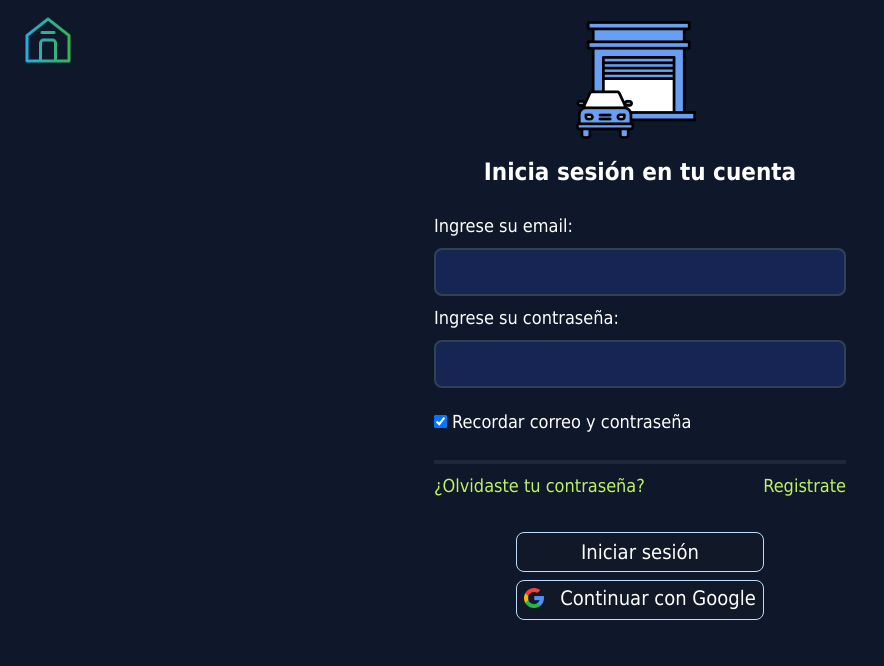
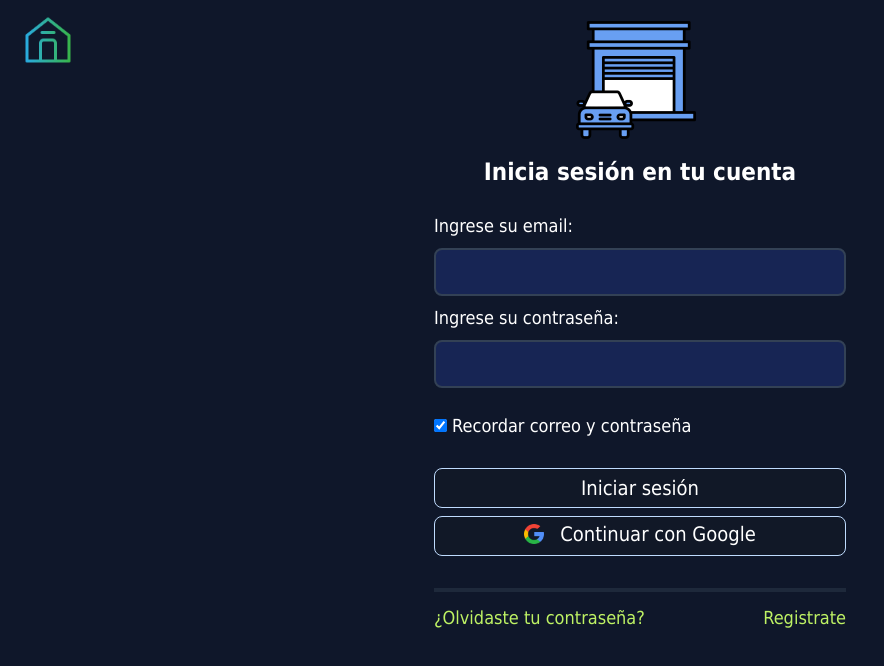
Before and after one commit to FredyAlexHoyosAriza/concesionario-multimarca, a React (Create React App) app: page /login in a window 1280 px wide. Shown: the top 666 px of the page, without its empty margins (0-884 px from the left). Built offline with nearby package versions, Linux system fonts and the light colour scheme; the HTML template or start-up script is replaced by a standard one.

Commit message:
Se cambia el orden de elementos finales en pages LoginScreen y RegisterScreen. Se agrega ring para focus en inputs

```diff
--- a/src/pages/LoginScreen.jsx
+++ b/src/pages/LoginScreen.jsx
@@ -7,24 +7,25 @@ const LoginScreen = () => { // className='flex items-center' form className='w-3
   return (
     <form className='w-fit min-w-72 max-w-lg ml-auto mr-auto pb-2 text-lg' method='post' action=''>
       <legend className='text-center text-2xl font-bold'>Inicia sesión en tu cuenta</legend>
-      <fieldset className='pb-6 pt-4 border-b-4 border-slate-800'>
+      <fieldset className='mt-4'>
         <label htmlFor='email' className='block mb-2 mt-2'>Ingrese su email: <input type='email' className='w-full mt-2 min-h-2 rounded-lg bg-blue-950 text-white p-2 border-2 border-slate-700 cursor-pointer' id='email' name='email' required /></label>
         <label htmlFor='password' className='block mb-2 mt-2'>Ingrese su contraseña: <input type='password' className='w-full mt-2 min-h-2 rounded-lg bg-blue-950 text-white p-2 border-2 border-slate-700  cursor-pointer' id='password' name='password' pattern="[a-z0-5]{8,}" required /></label>
-        <label htmlFor='record' className='block mt-5 hover:cursor-pointer'>
+        <label htmlFor='record' className='block mt-6 hover:cursor-pointer'>
           <input type='checkbox' id='record' name='record' checked /> Recordar correo y contraseña
         </label>
       </fieldset>
-      <fieldset className='mb-2 mt-2 flex justify-between text-lime-300'>
-        <Link to={'/'}>¿Olvidaste tu contraseña?</Link>
-        <Link to={'/register'}>Registrate</Link>
-      </fieldset>
-      <fieldset className='py-4 mt-2'>
+      <fieldset className='mt-5 pb-6 border-b-4 border-slate-800'>
         <Link to={'/admin'}>
-          <input type='submit' value={'Iniciar sesión'} className='boton' />
+          <button type='submit' className='boton'>Iniciar sesión</button>
+          {/* <input type='submit' value={'Iniciar sesión'} className='boton' /> */}
         </Link>
         <Link to={'/'}>
           <button className='boton'><img src={googleIcon} alt="Google" className='inline w-5 h-auto mr-4 mb-1' /><span className='inline-block mb-1'>Continuar con Google</span></button>
         </Link>
+      </fieldset>
+      <fieldset className='mb-2 mt-3 flex justify-between text-lime-300'>
+        <Link to={'/'}>¿Olvidaste tu contraseña?</Link>
+        <Link to={'/register'}>Registrate</Link>
       </fieldset>
     </form>
   )
--- a/src/pages/RegisterScreen.jsx
+++ b/src/pages/RegisterScreen.jsx
@@ -6,13 +6,13 @@ const RegisterScreen = () => {
   return (
     <form className='w-fit min-w-72 max-w-lg ml-auto mr-auto pb-2 text-base' method='post' action=''>
       <legend className='text-center text-2xl font-bold'>Crea tu cuenta</legend>
-      <fieldset className='pb-6 pt-4 border-b-4 border-slate-800 appearance-none'>
+      <fieldset className='mt-4'>
         <div className='flex justify-between'>
           <label className='block mb-2 mt-2 w-1/2' htmlFor="first-name"><span className='inline-block pl-2'>Nombres:</span><input className='w-full mt-1 min-h-2 rounded-lg bg-blue-950 text-white px-2 py-1 border-2 border-slate-600 cursor-pointer' id="first-name" name="first-name" type="text" required /></label>
           <label className='block mb-2 mt-2 w-1/2' htmlFor="last-name"><span className='inline-block pl-2'>Apellidos:</span><input className='w-full mt-1 min-h-2 rounded-lg bg-blue-950 text-white px-2 py-1 border-2 border-slate-600 cursor-pointer' id="last-name" name="last-name" type="text" required /></label>
         </div>
         <div className='flex justify-between'>
-          <label htmlFor='phone' className='block mb-2 mt-2 w-1/2'><span className='inline-block pl-2'>Telefono:</span><input type='number' className='w-full mt-1 min-h-2 rounded-lg bg-blue-950 text-white px-2 py-1 border-2 border-slate-600 cursor-pointer' id='phone' name='phone' pattern="[0-9]{8,}" required /></label>
+          <label htmlFor='phone' className='block mb-2 mt-2 w-1/2'><span className='inline-block pl-2'>Teléfono:</span><input type='number' className='w-full mt-1 min-h-2 rounded-lg bg-blue-950 text-white px-2 py-1 border-2 border-slate-600 cursor-pointer' id='phone' name='phone' pattern="[0-9]{8,}" required /></label>
           <label htmlFor='birth-day' className='block mb-2 mt-2 w-1/2'><span className='inline-block pl-2'>Fecha de nacimiento:</span><input type='date' className='w-full mt-1 min-h-2 rounded-lg bg-blue-950 text-white px-2 py-1 border-2 border-slate-600  cursor-pointer' id='birth-day' name='birth-day' required /></label>
         </div>
         <div className='flex justify-between'>
@@ -20,7 +20,7 @@ const RegisterScreen = () => {
           <label htmlFor='password' className='block mb-2 mt-2 w-1/2'><span className='inline-block pl-2'>Contraseña:</span><input type='password' className='w-full mt-1 min-h-2 rounded-lg bg-blue-950 text-white px-2 py-1 border-2 border-slate-600  cursor-pointer' id='password' name='password' pattern="[a-z0-5]{8,}" required /></label>
         </div>
       </fieldset>
-      <fieldset className='py-3 border-b-4 border-slate-800'>
+      <fieldset className='mt-4'>
         <label htmlFor="terms-and-conditions" className='block mb-2 mt-2 hover:cursor-pointer'>
           <input id="terms-and-conditions" type="checkbox" required name="terms-and-conditions" checked /> Acepto <a href="https://www.google.com.co/" target='_blank' rel="noopener noreferrer" className='underline text-lime-300'>terminos y condiciones</a>
         </label>
@@ -28,17 +28,18 @@ const RegisterScreen = () => {
           <input type='checkbox' id='record' name='record' checked /> Recordar correo y contraseña
         </label>
       </fieldset>
-      <div className='mt-2 text-lg flex justify-between'>
-        <span>¿Ya tienes cuenta?  <Link to={'/login'} className='underline text-lime-300 ml-2'>Inicia sesión</Link></span>
-      </div>
-      <fieldset className='py-4 mt-2'>
+      <fieldset className='mt-4 pb-6 border-b-4 border-slate-800'>
         <Link to='/admin'>
-          <input type='submit' value='Registrate' className='boton' />
+          <button type='submit' className='boton'>Registrate</button>
+          {/* <input type='submit' value='Registrate' className='boton' /> */}
         </Link>
         <Link to='/'>
           <button className='boton'><img src={googleIcon} alt="Google" className='inline w-5 h-auto mr-4 mb-1' /><span className='inline-block mb-1'>Registro con Google</span></button>
         </Link>
       </fieldset>
+      <div className='mt-2 py-4 text-lg flex justify-between'>
+        <span>¿Ya tienes cuenta?  <Link to={'/login'} className='underline text-lime-300 ml-2'>Inicia sesión</Link></span>
+      </div>
     </form>
   )
 }
--- a/src/styles/App.css
+++ b/src/styles/App.css
@@ -1,9 +1,14 @@
+input:hover {
+  box-shadow: 0 0 0 0.1em rgb(168, 163, 186);
+}
+
 .font-tahoma {
   font-family: Tahoma;
 }
 
 .boton {
-  @apply block w-3/5 h-10 my-2 mx-auto text-xl bg-gray-900 border border-blue-200 rounded-lg min-w-32 hover:cursor-pointer;
+  @apply block w-full h-10 my-2 mx-auto text-xl bg-gray-900 border border-blue-200 rounded-lg min-w-32 hover:cursor-pointer;
+
 }
 
 .button {
```
